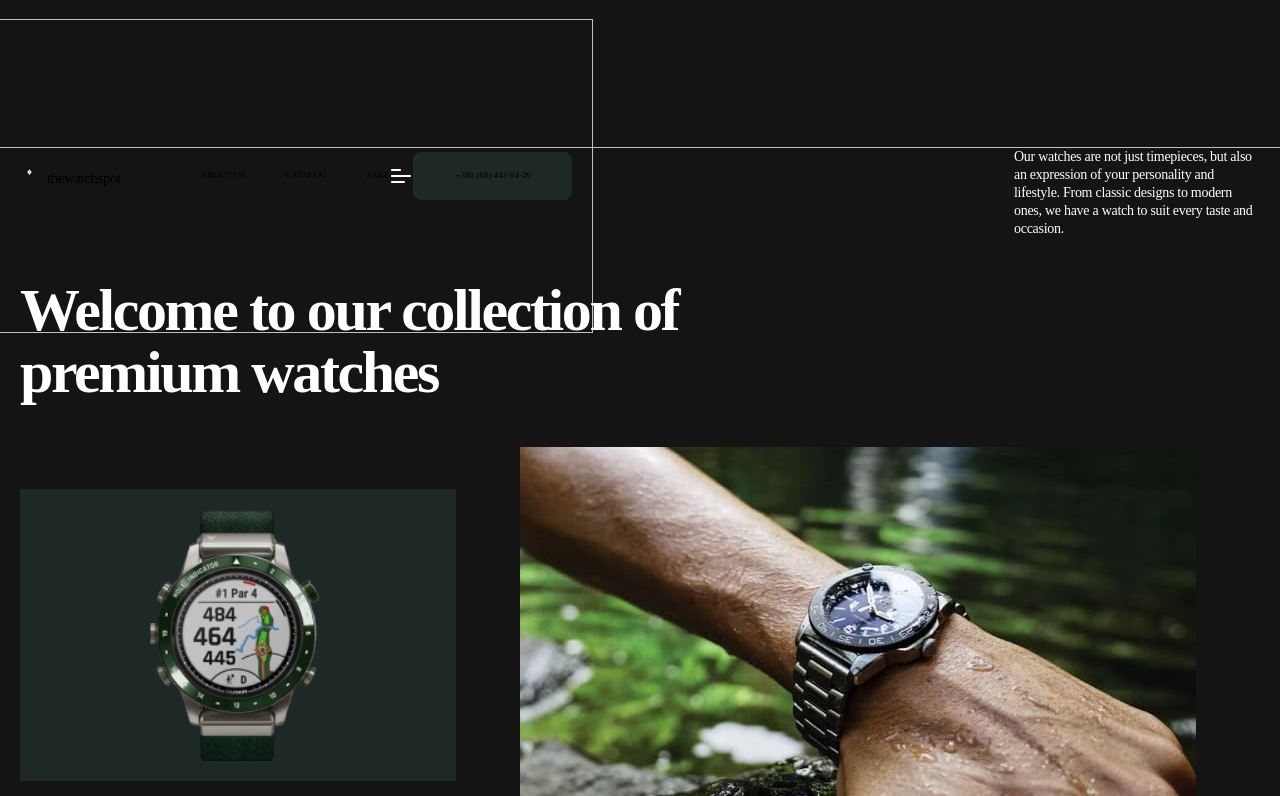
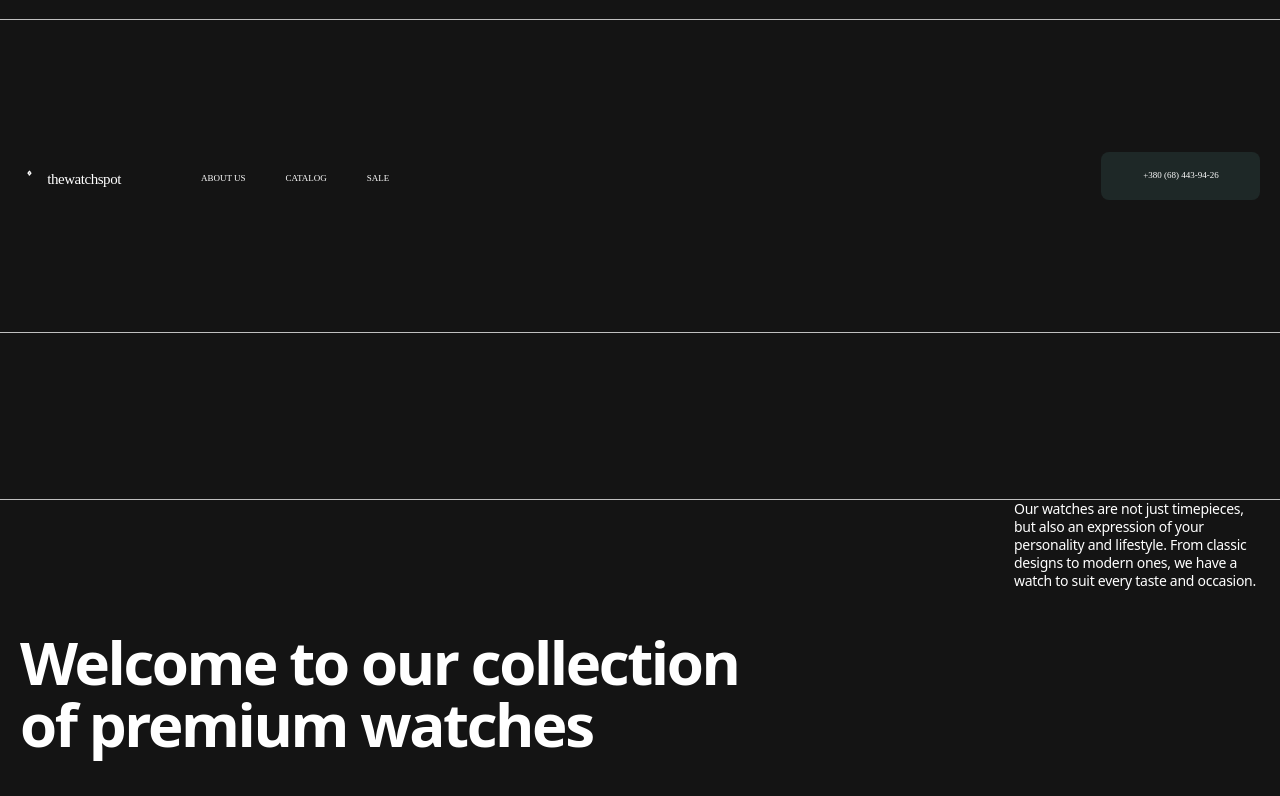
Before and after one commit to ProtsakPetro/team-apocalypse, a website built with Vite: page src/index.html in a window 1280 px wide. Shown: the top 796 px of the page. Built offline with nearby package versions, Linux system fonts and the light colour scheme; files whose address does not match are found by name.

Commit message:
position

```diff
--- a/src/css/burger_menu.css
+++ b/src/css/burger_menu.css
@@ -11,8 +11,8 @@
     opacity: 0;
     visibility: hidden;
     pointer-events: none;
-    transition: opacity 250ms cubic-bezier(0.4, 0, 0.2, 1),
-        visibility 250ms cubic-bezier(0.4, 0, 0.2, 1);
+    transition: opacity var(--transition-time-cubic),
+        visibility var(--transition-time-cubic);
     display: flex;
     flex-direction: column;
     justify-content: space-between;
@@ -62,8 +62,8 @@
 }
 
 .mobile-menu .mobile-menu_container {
-    transform: translateX(75%);
-    transition: transform 200ms cubic-bezier(0.4, 0, 0.2, 1);
+    transform: translateX(100%);
+    transition: transform var(--transition-time-cubic);
 }
 
 .mobile-menu.is-open .mobile-menu_container {
--- a/src/css/header.css
+++ b/src/css/header.css
@@ -1,57 +1,6 @@
-:root {
-  -slider-bg-color: #1e2827;
-    -invent-color: #fff;
-    -primary-color: #141414;
-}
 
-/*скидання початкових відступів*/
-h1,
-h2,
-h3,
-h4,
-p {
-  margin-top: 0;
-  margin-bottom: 0;
-}
-
-ol,
-ul {
-  margin-top: 0;
-  margin-bottom: 0;
-  padding-left: 0;
-}
-
-img {
-  display: block;
-}
-
-button {
-  cursor: pointer;
-}
-
-a {
-  display: block;
-}
-
-/*----------------------------------------------*/
-
-.list {
-  list-style: none;
-}
-
-.link {
-  text-decoration: none;
-}
-
-body {
-  font-family: var(--main-font);
-  font-weight: 400;
-  color: var(--contact-color);
-}
 
 .container {
-  padding-left: 20px;
-  padding-right: 20px;
   margin-left: auto;
   margin-right: auto;
   /*width: 1176px;*/
@@ -61,6 +10,8 @@ body {
 @media screen and (min-width: 375px) {
   .container {
     width: 375px;
+    padding-left: 20px;
+    padding-right: 20px;
   }
 }
 
@@ -73,11 +24,12 @@ body {
 }
 
 @media screen and (min-width: 1280px) {
-  .container {
-    width: 1176px;
+.container {
+    width: 1212px;
     padding-left: 18px;
     padding-right: 18px;
   }
+
 }
 
 @media screen and (max-width: 374px) {
@@ -89,16 +41,16 @@ body {
 /*-------------хедер----------------------------------*/
 
 .page-header-container {
+  /*position: absolute;*/
   display: flex;
   align-items: center;
   justify-content: space-between;
 }
 
 .page-header {
-position: absolute;
-  padding-top: 34px;
-  padding-bottom: 34px;
-  background-color: var(-primary-color);
+/*position: relative;*/
+padding-top: 34px;
+  background-color: var(--primary-color);
 }
 
 .page-nav {
@@ -119,7 +71,7 @@ position: absolute;
   font-size: 12px;
   line-height: 1;
   letter-spacing: -0.03em;
-  color: var(-invent-color);
+  color: var(--invent-color);
   margin-right: 80px;
 }
 
@@ -143,8 +95,8 @@ position: absolute;
   line-height: 1.33;
   text-align: center;
   text-transform: uppercase;
-  color: var(-invent-color);
-  transition: color 250ms cubic-bezier(0.4, 0, 0.2, 1);
+  color: var(--invent-color);
+  transition: color var(--transition-time-cubic);
 }
 
 /*.menu-link:hover,
@@ -165,11 +117,12 @@ position: absolute;
   display: block;
   text-align: center;
   min-width: 159px;
-  background-color: #1E2827;
+  color: var(--invent-color);
+  background-color: var(--slider-bg-color);
   border-radius: 8px;
   border: none;
   padding: 18px 35px 18px 36px;
-  transition: background-color 250ms cubic-bezier(0.4, 0, 0.2, 1), color 250ms cubic-bezier(0.4, 0, 0.2, 1);
+  transition: background-color var(--transition-time-cubic), color 250ms var(--transition-time-cubic);
 }
 
 /*.contact-phone-number:hover,
@@ -198,12 +151,13 @@ position: absolute;
     align-items: center;
     justify-content: space-between;
   }
+
 }
 
 /*---------------------------планшет-----------------*/
 @media screen and (min-width: 768px) {
 
-  .mobile-menu-open {
+  .mobile-menu-open-icon {
     display: none;
   }
 
@@ -230,8 +184,11 @@ position: absolute;
 /*---------------------------комп-----------------*/
 @media screen and (min-width: 1280px) {
 
+.container{
+width: 1212px;
+}
+}
 
-}
 
 /*---------------------------/комп-----------------*/
 /*-------------/хедер----------------------------------*/
--- a/src/partials/header.html
+++ b/src/partials/header.html
@@ -3,7 +3,7 @@
     <nav class="page-nav">
       <a href="./index.html" class="logo link">
         <svg class="logo-icon" width="14" height="14">
-          <use href="./images/icons.svg#icon-mobile-header-logo"></use>
+          <use href="./img/icons.svg#icon-mobile-header-logo"></use>
         </svg>
         <span class="logo-style">thewatchspot</span></a>
       <ul class="menu list">
@@ -20,7 +20,7 @@
     </nav>
     <button type="button" class="mobile-menu-open" data-menu-open>
       <svg class="mobile-menu-open-icon" width="24" height="24">
-        <use href="./images/icons.svg#icon-burger-menu"></use>
+        <use href="./img/icons.svg#icon-burger-menu"></use>
       </svg>
     </button>
 
```
